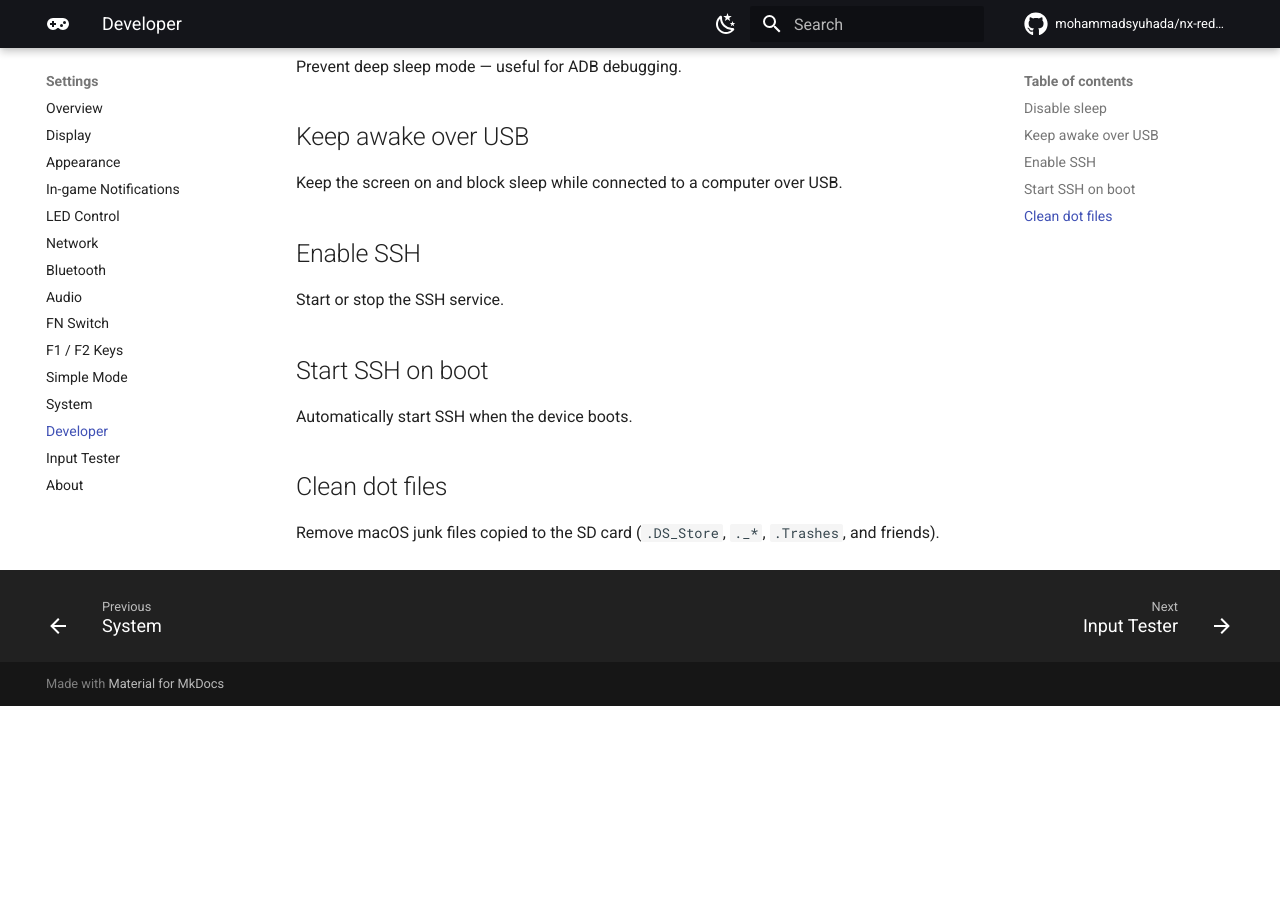
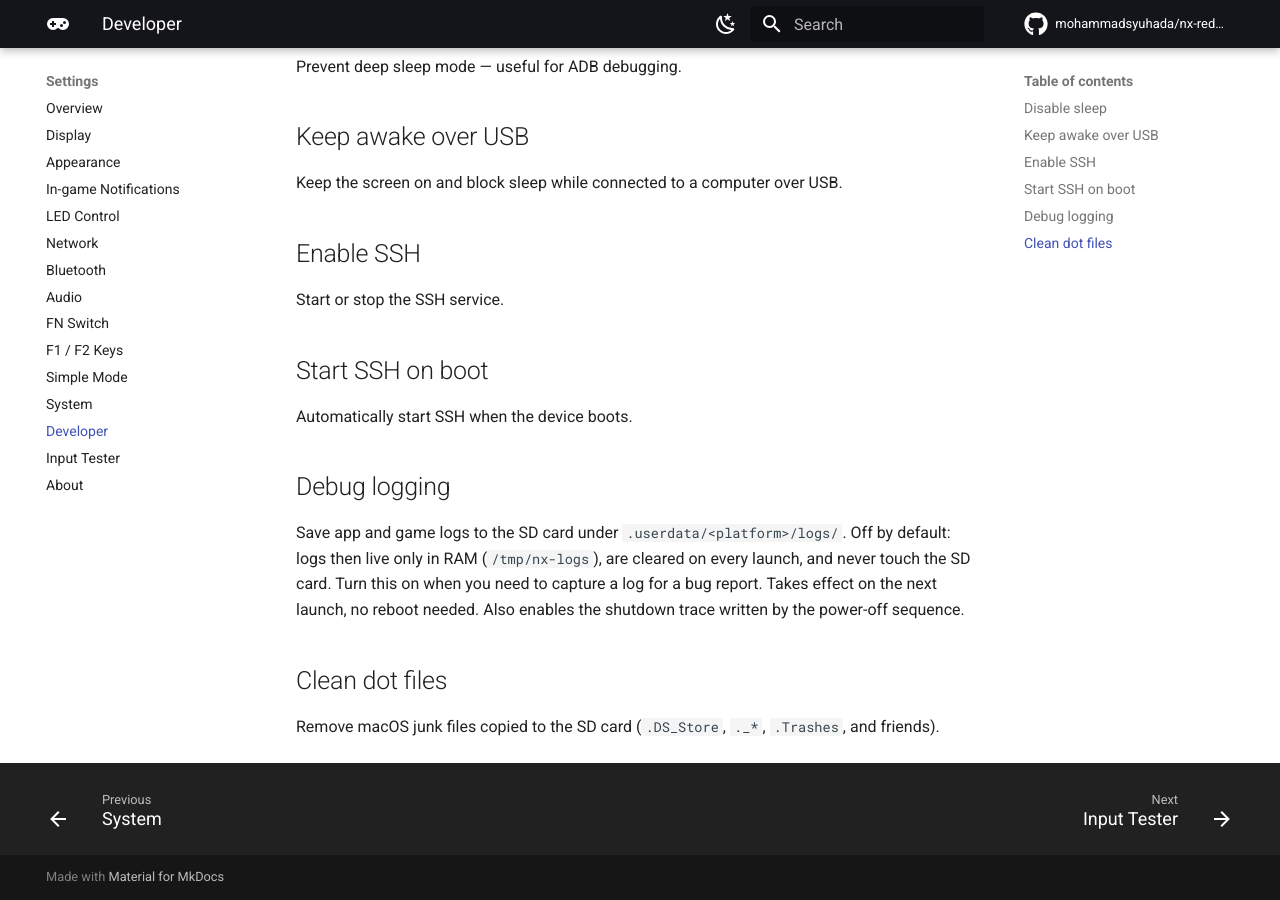
Before and after one commit to mohammadsyuhada/nx-redux-docs, an MkDocs documentation site: the page built from docs/settings/developer.md, in a window 1280 px wide and 900 px high, scrolled down 572 px. Built offline with MkDocs 1.6.1 and Material for MkDocs 9.7.7, drawn with Linux system fonts in a browser that asks for light colours; comment, search, counter and statistics services are not loaded; before the commit the page ends 1278 px from its top, so only the background shows below that.

Commit message:
docs(settings): document the Developer debug logging toggle

```diff
--- a/docs/settings/developer.md
+++ b/docs/settings/developer.md
@@ -20,6 +20,14 @@ Start or stop the SSH service.
 
 Automatically start SSH when the device boots.
 
+## Debug logging
+
+Save app and game logs to the SD card under `.userdata/<platform>/logs/`.
+Off by default: logs then live only in RAM (`/tmp/nx-logs`), are cleared on
+every launch, and never touch the SD card. Turn this on when you need to
+capture a log for a bug report. Takes effect on the next launch, no reboot
+needed. Also enables the shutdown trace written by the power-off sequence.
+
 ## Clean dot files
 
 Remove macOS junk files copied to the SD card (`.DS_Store`, `._*`,
```
